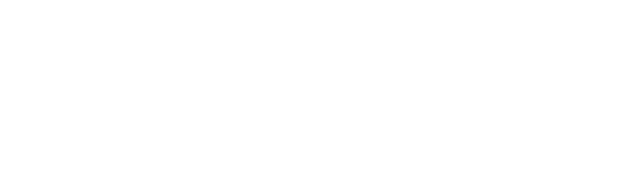
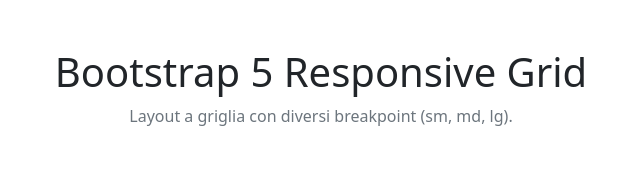
Before and after one commit to GiovanniYahyaLaassel/htmlcss-bootstrap-layout, a plain HTML site: page index.html in a window 1280 px wide. Shown: the whole page, without its empty margins (319-959 px from the left). Drawn offline with nearby package versions, Linux system fonts and the light colour scheme.

Commit message:
Add main tag and title

```diff
--- a/index.html
+++ b/index.html
@@ -4,8 +4,19 @@
     <meta charset="UTF-8">
     <meta name="viewport" content="width=device-width, initial-scale=1.0">
     <title>Bootstrap Grid Layout</title>
+    <link href="https://cdn.jsdelivr.net/npm/bootstrap@5.3.3/dist/css/bootstrap.min.css" rel="stylesheet" integrity="sha384-QWTKZyjpPEjISv5WaRU9OFeRpok6YctnYmDr5pNlyT2bRjXh0JMhjY6hW+ALEwIH" crossorigin="anonymous">
 </head>
 <body>
+    <main>
+        <section class="py-2 py-lg-5">
+            <div class="container text-center">
+                <h1>Bootstrap 5 Responsive Grid</h1>
+                <p class="fw-light text-secondary">Layout a griglia con diversi breakpoint (sm, md, lg).</p>
 
+            </div>
+        </section>
+    </main>
+    <script src="https://cdn.jsdelivr.net/npm/bootstrap@5.3.3/dist/js/bootstrap.bundle.min.js" integrity="sha384-YvpcrYf0tY3lHB60NNkmXc5s9fDVZLESaAA55NDzOxhy9GkcIdslK1eN7N6jIeHz" crossorigin="anonymous"></script>
+  </body>
 </body>
 </html>
```
